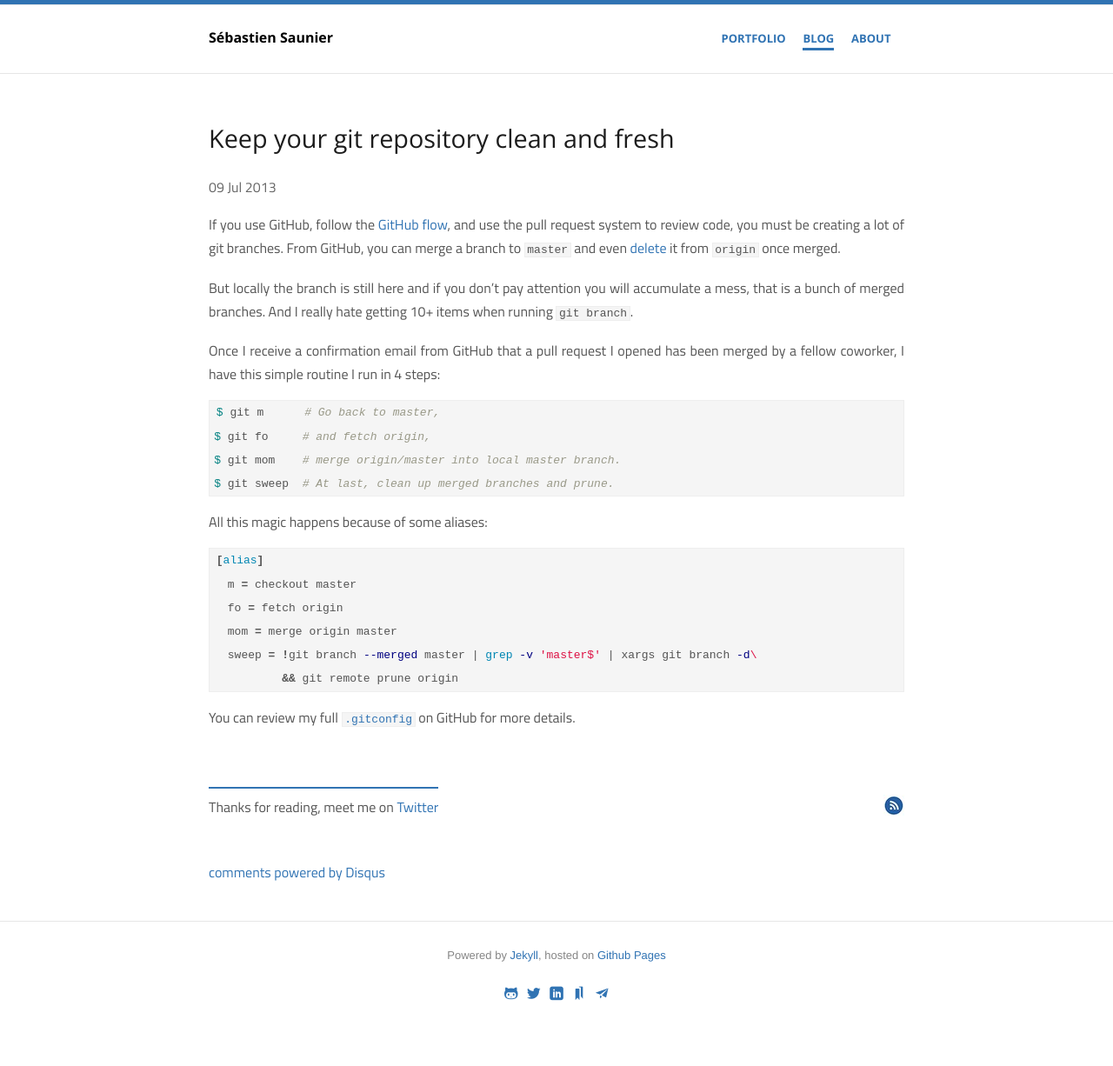
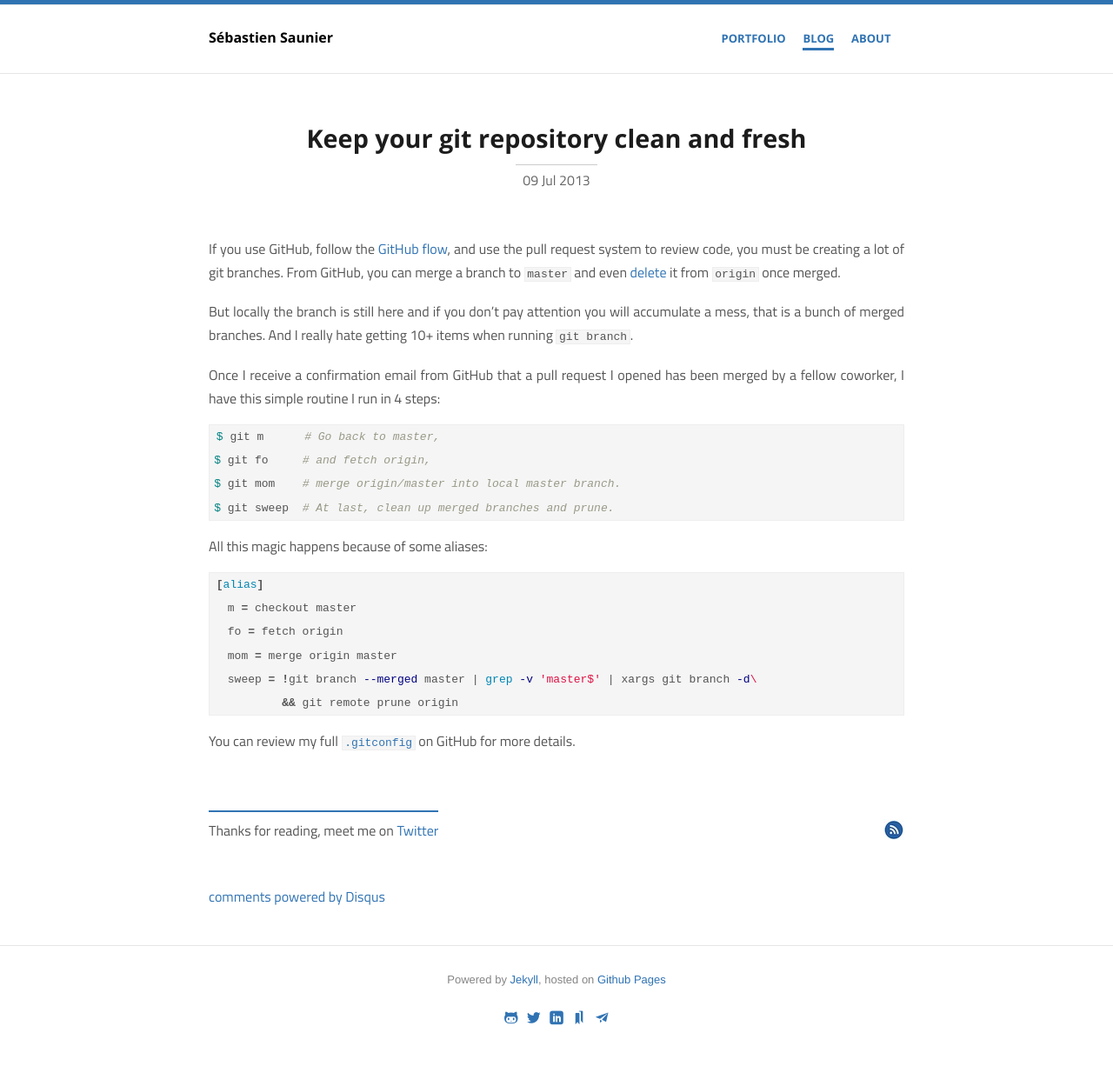
Before and after one commit to ssaunier/ssaunier.github.io, a Jekyll site: the page built from _posts/2013-07-09-keep-your-git-repository-clean-and-fresh.markdown, in a window 1280 px wide. Shown: the whole page at 87% size. Built offline with Jekyll 4.4.1, drawn with Linux system fonts in a browser that asks for light colours; comment, search, counter and statistics services are not loaded; before the commit the page ends 1198 px from its top, so only the background shows below that.

Commit message:
French hints

```diff
--- a/_layouts/post.html
+++ b/_layouts/post.html
@@ -3,8 +3,20 @@
 ---
 
 <article>
-  <h1>{{ page.title }}</h1>
-  <p class="meta">{{ page.date | date_to_string }}</p>
+  <h1 class="center">
+    {{ page.title }}
+  </h1>
+  <div class="center">
+    <p class="meta">{{ page.date | date_to_string }}</p>
+  </div>
+
+  {% if page.french %}
+  <div class="suggest-translate">
+    This post is in French. You can try to
+    <a href="http://translate.google.com/translate?js=n&amp;sl=french&amp;tl=english&amp;u=http://{{ site.host}}{{ page.url }})">
+      google translate it</a>.
+  </div>
+  {% endif %}
 
   <div class="post">
   {{ content }}
--- a/_posts/2013-10-17-realite-financiere-du-freelance-ruby-on-rails.markdown
+++ b/_posts/2013-10-17-realite-financiere-du-freelance-ruby-on-rails.markdown
@@ -3,6 +3,7 @@
 title: "Réalité financière du Freelance Ruby on Rails"
 description: "Enquête auprès des freelancers francophones sur leur activité"
 category: blog
+french: true
 extra_head: |
   <style type="text/css">
     .axis path,
--- a/css/main.css
+++ b/css/main.css
@@ -35,7 +35,7 @@
   line-height: 1.2em;
 }
 
-h1 { font-size: 1.8em; line-height: 1.8em; }
+h1 { font-size: 1.8em; line-height: 1.8em; font-weight: 700; }
 p { margin: 1em 0; }
 
 table {
@@ -259,8 +259,17 @@
   color: #000;
 }
 
+article h1 {
+  margin-bottom: 0;
+}
+
 .site .meta {
+  display: inline-block;
   color: #666;
+  border-top: 1px solid #ccc;
+  margin-top: 4px;
+  padding: 4px 8px;
+  margin-bottom: 2em;
 }
 
 .convinced { margin: 6em 0 4em 0;}
@@ -327,6 +336,15 @@
   max-width: 100%;
 }
 
+h2 .french-flag {
+  vertical-align: -10%;
+  margin-left: 0.2em;
+}
+
+.suggest-translate {
+  font-style: italic;
+}
+
 .gist {
   font-size: 0.8em !important;
   line-height: 140% !important;
```
Also changed, not shown: blog/index.html (+6 -1 lines).
